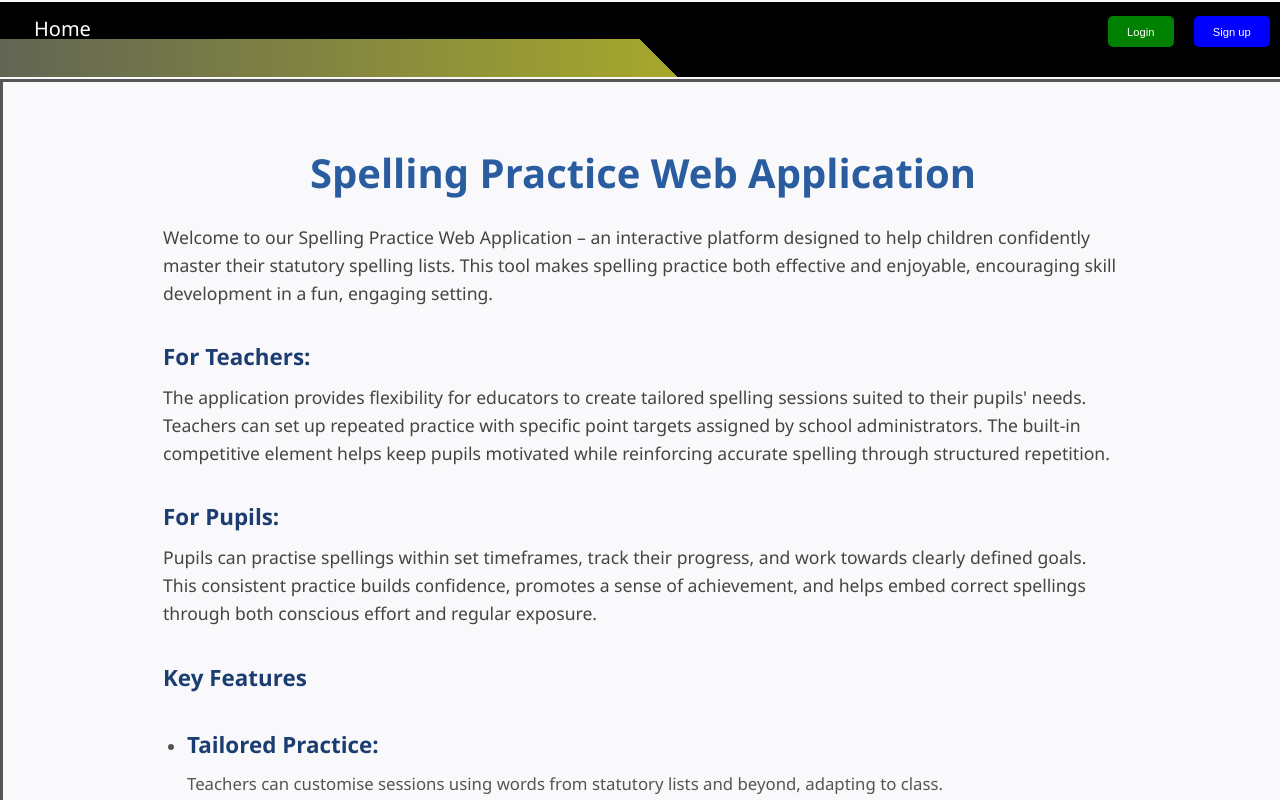
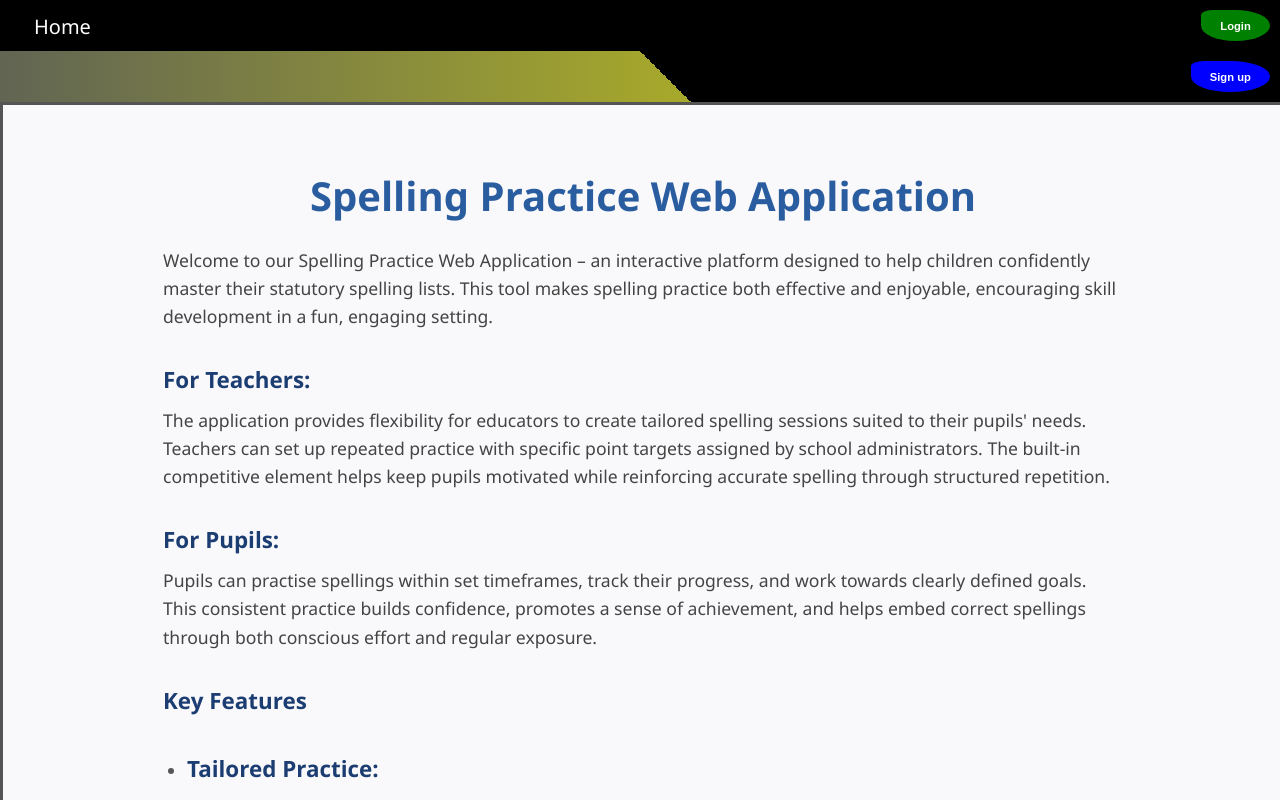
Before and after one commit to khmdagal/pwa-my-spelling-app, a React (Create React App) app: page / in a window 1280 px wide. Shown: the top 800 px of the page. Built offline with nearby package versions, Linux system fonts and the light colour scheme.

Commit message:
Updated Profile UI

```diff
--- a/src/component/Avatars.jsx
+++ b/src/component/Avatars.jsx
@@ -27,7 +27,7 @@ function Avatars({ avatarName }) {
 
     const avatar = useMemo(() => {
         return createAvatar(selectedAvatar, {
-            size: 100,
+            size: 50,
             seed: 'demo-user-seed',
         }).toDataUri();
     }, [selectedAvatar]);
--- a/src/component/Header.jsx
+++ b/src/component/Header.jsx
@@ -55,9 +55,12 @@ function Header() {
     return (
         <header className={`${classes.header}`}>
             {errors && <p style={{ color: 'red' }}>{errors}</p>}
-            <div>
-                <div className={`${classes.ProfileContainer}`} >{isLoggedIn && <UserProfile years={years} />}</div>
-                <div className="buttonsContainer">
+
+
+
+            <div className={`${classes.ProfileContainer}`} >
+                {isLoggedIn && <UserProfile years={years} />}
+                <div className={`${classes.buttonsContainer}`}>
                     {isLoggedIn ? (
                         <Button
                             backgroundColor="lightgreen"
--- a/src/css/Dashboard.module.css
+++ b/src/css/Dashboard.module.css
@@ -181,7 +181,6 @@
 div {
   font-size: 0.70rem;
   color: #555;
-  margin: 2px 0;
 }
 
 .dateDiv {
--- a/src/css/Header.module.css
+++ b/src/css/Header.module.css
@@ -7,6 +7,13 @@
         linear-gradient(225deg, black 50%, transparent 50%),
         linear-gradient(to right, transparent 80%, #a3cf00 80%),
         linear-gradient(to right, #616553, rgb(228, 228, 8));
+}
+
+.ProfileContainer {
+    display: 'flex';
+    flex-direction: column;
+    align-items: 'center';
+    width: 30vw;
 }
 
 .navList {
@@ -23,6 +30,18 @@
     margin: 10px;
     width: fit-content;
     font-size: 1em;
+    align-self: flex-end;
+}
+
+.buttonsContainer{
+    display: flex;
+    flex-direction: column;
+}
+
+.buttonsContainer button{
+    width:max-content;
+    border-radius: 30% 90% 90%;
+    font-weight: bolder;
 }
 
 .navItem {
@@ -32,10 +51,3 @@
     margin: 0 10px;
     font-size: 20px;
 }
-
-.ProfileContainer {
-    display: 'flex';
-    flex-direction: column;
-    width: 10%;
-    align-items: 'center';
-}
--- a/src/css/Profile.module.css
+++ b/src/css/Profile.module.css
@@ -1,6 +1,34 @@
-.profileAvatarAndName{
+.profile {
     display: flex;
+    flex-direction: column;
+    border-radius: 10% 40%;
+    align-self: flex-start;
 }
-.profileName{
+
+.profileAvatarAndName {
+    display: flex;
+    width: inherit;
+    width: 40%;
+    align-self: flex-end;
+
+}
+
+.profileName {
     color: white;
+    width: inherit;
+
 }
+
+.dropDownContainer {
+    color: aqua;
+    width: 100%;
+}
+
+.dropDownContainer select{
+    height: 50px;
+    width: 100%;
+}
+
+.profileAvatarUpdate{
+    width: 100%;
+}
--- a/src/pages/UserProfile.jsx
+++ b/src/pages/UserProfile.jsx
@@ -132,9 +132,9 @@ function UserProfile({ years }) {
       </div>
       {hide && (
         <div className={`${classes.profileAvatarUpdate}`}>
-          <div>
+          <div className={`${classes.dropDownContainer}`}>
             <label htmlFor="avatarName">Select avatar: </label>
-            <select onChange={handleAvatarName}>
+            <select id="avatarName" onChange={handleAvatarName}>
               <option value=''>== Select ==</option>
               {
                 avatarsList?.map(el => {
@@ -144,9 +144,10 @@ function UserProfile({ years }) {
             </select>
           </div>
 
-          {!profile && <div>
+          {!profile &&
+          <div className={`${classes.dropDownContainer}`}>
             <label htmlFor="years">Select year: </label>
-            <select onChange={handleYears} >
+            <select  onChange={handleYears} >
               <option value=''>== Select year ==</option>
               {
                 years?.map(el => {
@@ -155,9 +156,6 @@ function UserProfile({ years }) {
               }
             </select>
           </div>}
-
-
-
           {showCreateButton ? <button onClick={updateMyprofile}>Update Avatar</button> : <button onClick={createMyprofile} >Create profile</button>}
 
         </div>
```
